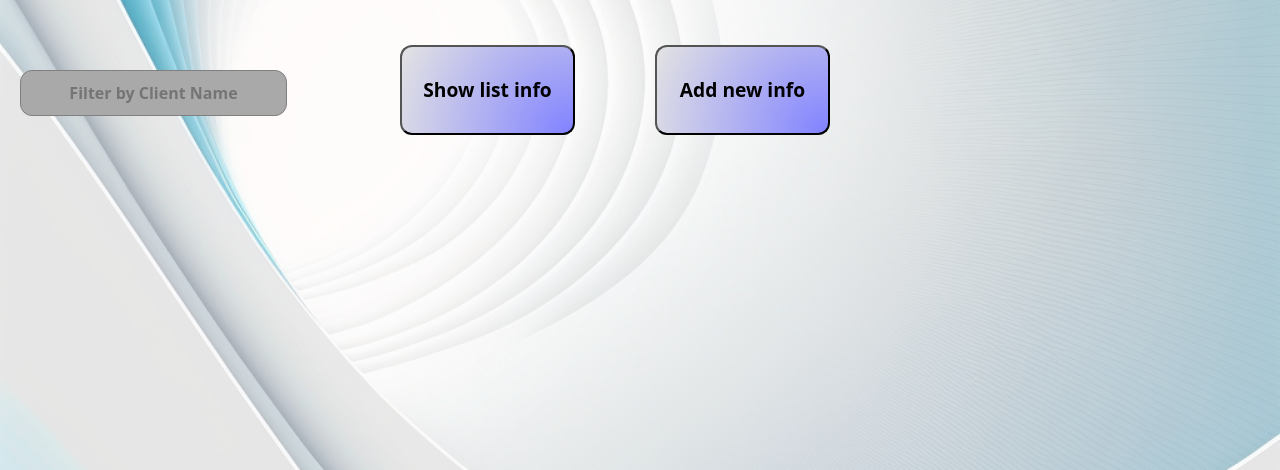
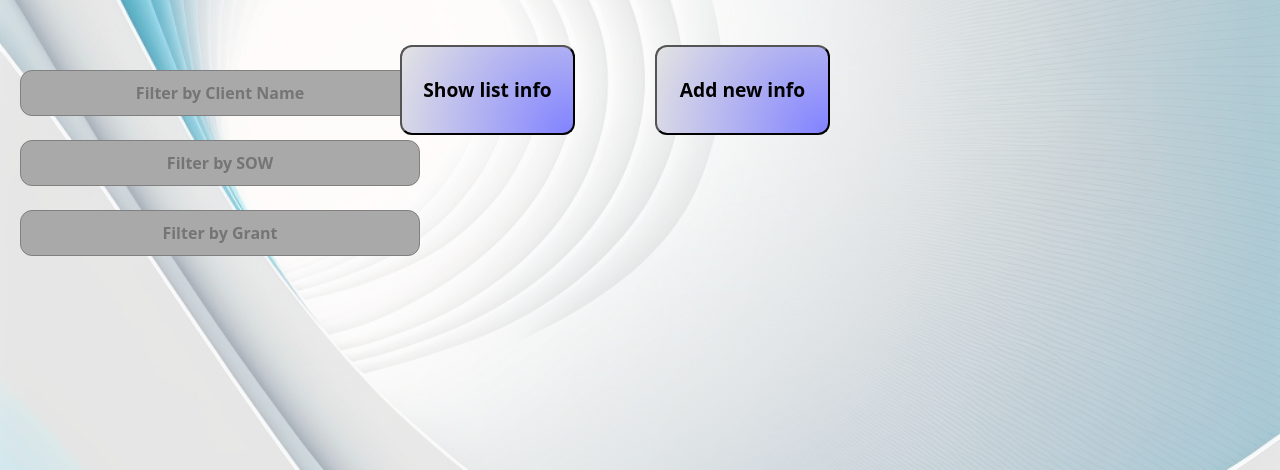
Before and after one commit to Jeff-Shango/stambroseserver, a React (Create React App) app: page /dashboard in a window 1280 px wide. Shown: the part 330-800 px from the top of the page. Built offline with nearby package versions, Linux system fonts and the light colour scheme; no server answers.

Commit message:
updating new features
adding filter by SOW and grant

```diff
--- a/src/Components/dashboard/Dashboard.jsx
+++ b/src/Components/dashboard/Dashboard.jsx
@@ -37,9 +37,21 @@ const Dashboard = () => {
     }
   }
 
-  const handleFilterChange = (e) => {
+  const handleFilterNameChange = (e) => {
     const filter = e.target.value.toLowerCase();
     const filtered = list.filter(item => item.clientName.toLowerCase().includes(filter));
+    setFilteredData(filtered);
+  }
+
+  const handleFilterSOWChange = (e) => {
+    const filter = e.target.value.toLowerCase();
+    const filtered = list.filter(item => item.SOW.toLowerCase().includes(filter));
+    setFilteredData(filtered);
+  }
+
+  const handleFilterGrantChange = (e) => {
+    const filter = e.target.value.toLowerCase();
+    const filtered = list.filter(item => item.grant.toLowerCase().includes(filter));
     setFilteredData(filtered);
   }
 
@@ -47,7 +59,9 @@ const Dashboard = () => {
     <div id='body'>
       <h1 id='title'>St. Ambrose</h1>
       <div className="filterContainer">
-        <input type="text" placeholder='Filter by Client Name' onChange={handleFilterChange} />
+        <input type="text" placeholder='Filter by Client Name' onChange={handleFilterNameChange} />
+        <input type="text" placeholder='Filter by SOW' onChange={handleFilterSOWChange} />
+        <input type="text" placeholder='Filter by Grant' onChange={handleFilterGrantChange} />
       </div>
     <button onClick={handleButtonClick} className="handleButton"
       style={{
--- a/src/Components/dashboard/dashboard.css
+++ b/src/Components/dashboard/dashboard.css
@@ -14,6 +14,12 @@
     bottom: 2rem;
     left: 20px;
     top: 50%;
+    height: fit-content;
+    width: 25em;
+}
+
+.filterContainer > input {
+    margin-bottom: 1.5rem;
 }
 
 body {
```
